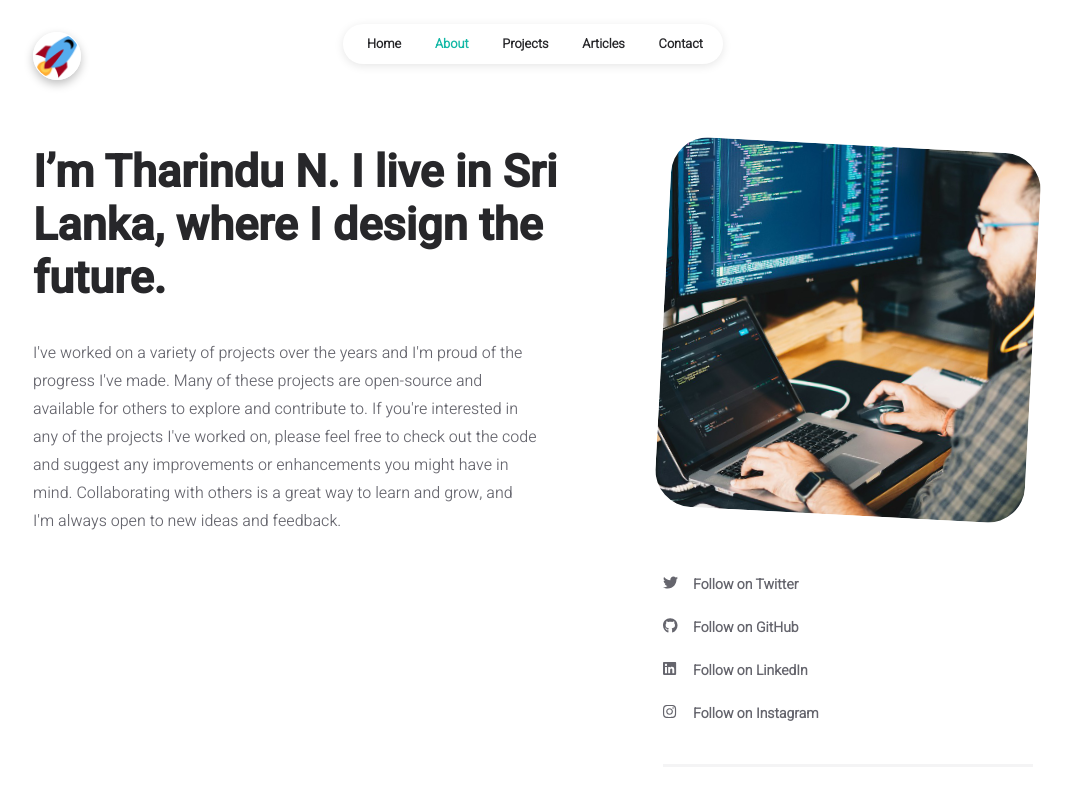
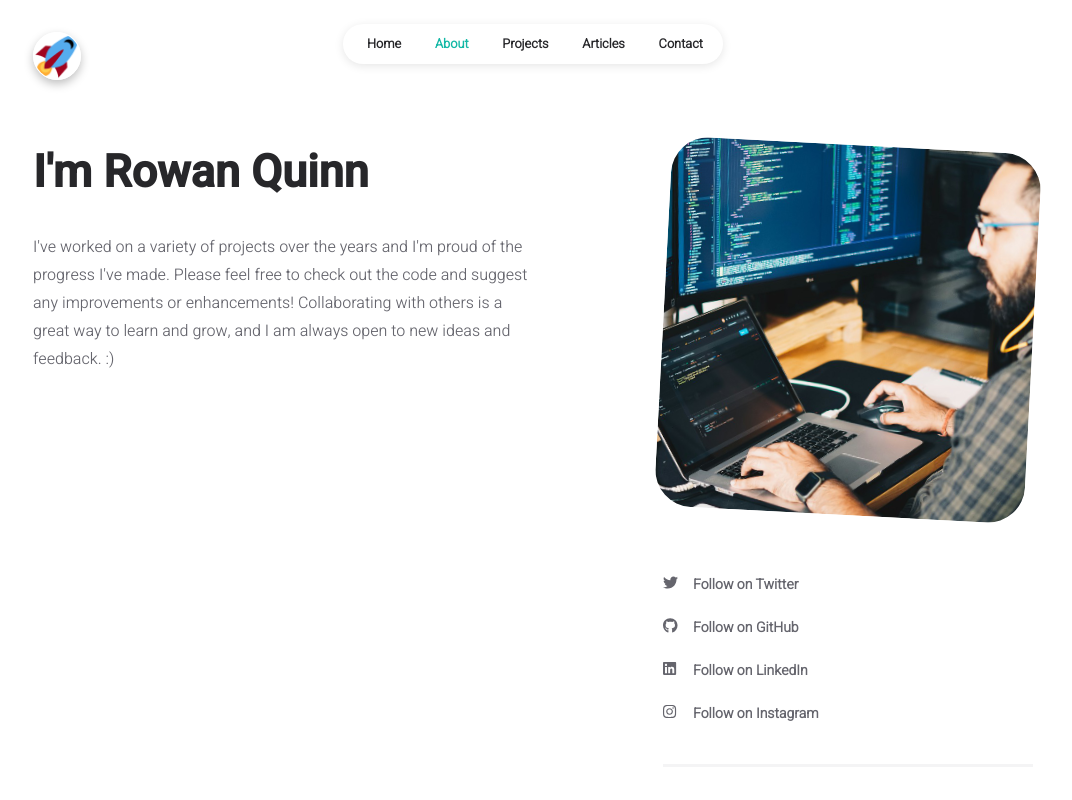
Before and after one commit to rchaseq/rchaseq.github.io, a React (Create React App) app: page /about in a window 1280 px wide. Shown: the top 800 px of the page, without its empty margins (107-1179 px from the left). Built offline with nearby package versions, Linux system fonts and the light colour scheme.

Commit message:
Removing waste

```diff
--- a/src/data/seo.js
+++ b/src/data/seo.js
@@ -2,36 +2,36 @@ const SEO = [
 	{
 		page: "home",
 		description:
-			"I am a backend developer with expertise in Node.js. I have experience in building scalable, secure and reliable web applications using various frameworks and technologies.",
-		keywords: ["Tharindu", "Tharindu N", "Tharindu Nayanajith"],
+			"I am a full-stack JavaScript developer (MERN) and software engineer with expertise in ReactJS. I have experience in building scalable, secure and reliable web applications using various frameworks and technologies.",
+		keywords: ["Rowan", "Rowan Q", "Rowan Quinn"],
 	},
 
 	{
 		page: "about",
 		description:
-			"I am a backend developer with expertise in Node.js. I have experience in building scalable, secure and reliable web applications using various frameworks and technologies.",
-		keywords: ["Tharindu", "Tharindu N", "Tharindu Nayanajith"],
+			"I am a full-stack JavaScript developer (MERN) and software engineer with expertise in ReactJS. I have experience in building scalable, secure and reliable web applications using various frameworks and technologies.",
+		keywords: ["Rowan", "Rowan Q", "Rowan Quinn"],
 	},
 
 	{
 		page: "articles",
 		description:
 			"Chronological collection of my long-form thoughts on programming, leadership, product design, and more.",
-		keywords: ["Tharindu", "Tharindu N", "Tharindu Nayanajith"],
+		keywords: ["Rowan", "Rowan Q", "Rowan Quinn"],
 	},
 
 	{
 		page: "projects",
 		description:
-			"I've worked on a variety of projects over the years and I'm proud of the progress I've made. Many of these projects are open-source and available for others to explore and contribute to.",
-		keywords: ["Tharindu", "Tharindu N", "Tharindu Nayanajith"],
+			"I have worked on a variety of projects over the years, and I am proud of the progress I've made.",
+		keywords: ["Rowan", "Rowan Q", "Rowan Quinn"],
 	},
 
 	{
 		page: "contact",
 		description:
-			"If you're interested in collaborating on a project, feel free to reach out to me. I'm always open to new ideas and opportunities.",
-		keywords: ["Tharindu", "Tharindu N", "Tharindu Nayanajith"],
+			"If you want to reach out, I am always open to new ideas and opportunities. :)",
+		keywords: ["Rowan", "Rowan Q", "Rowan Quinn"],
 	},
 ];
 
--- a/src/data/user.js
+++ b/src/data/user.js
@@ -1,30 +1,27 @@
 const INFO = {
 	main: {
-		title: "Reactfolio by truethari",
-		name: "Tharindu N.",
-		email: "mail@tharindu.dev",
+		title: "Rowan's Portfolio",
+		name: "Rowan Q",
+		email: "rchasequinn@gmail.com",
 		logo: "../logo.png",
 	},
 
 	socials: {
-		twitter: "https://twitter.com/",
-		github: "https://github.com/",
-		linkedin: "https://linkedin.com/",
-		instagram: "https://instagram.com/",
+		linkedin: "https://www.linkedin.com/in/rchaseq/",
+		github: "https://github.com/rchaseq/",
 		stackoverflow: "https://stackoverflow.com/",
-		facebook: "https://facebook.com/",
 	},
 
 	homepage: {
-		title: "Full-stack web and mobile app developer, and amateur astronaut.",
+		title: "Full-stack web developer and entrepreneur",
 		description:
-			"I am a backend developer with expertise in Node.js. I have experience in building scalable, secure and reliable web applications using various frameworks and technologies. I enjoy solving complex problems and learning new skills. I am passionate about creating high-quality code that follows best practices and industry standards. I am always looking for new challenges and opportunities to grow as a developer.",
+			"I am a full-stack JavaScript developer (MERN) and software engineer with expertise in ReactJS. I have experience in building scalable, secure and reliable web applications using various frameworks and technologies. I enjoy solving complex problems and learning new skills! I am always looking for new challenges and opportunities to grow as an engineer.",
 	},
 
 	about: {
-		title: "I’m Tharindu N. I live in Sri Lanka, where I design the future.",
+		title: "I'm Rowan Quinn",
 		description:
-			"I've worked on a variety of projects over the years and I'm proud of the progress I've made. Many of these projects are open-source and available for others to explore and contribute to. If you're interested in any of the projects I've worked on, please feel free to check out the code and suggest any improvements or enhancements you might have in mind. Collaborating with others is a great way to learn and grow, and I'm always open to new ideas and feedback.",
+			"I've worked on a variety of projects over the years and I'm proud of the progress I've made. Please feel free to check out the code and suggest any improvements or enhancements! Collaborating with others is a great way to learn and grow, and I am always open to new ideas and feedback. :)",
 	},
 
 	articles: {
```
Also changed, not shown: 2 other files (tests, documents, lock files or other folders).
